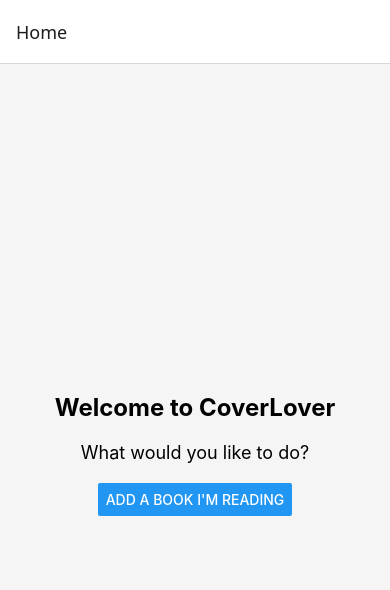
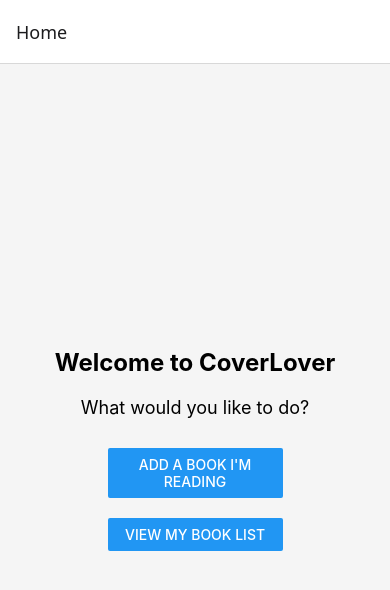
Before and after one commit to TUDublinBlanchBusinessIT/project-nora-klarin, a React Native app: screen /Home in a window 390 px wide. Shown: the top 590 px of the page. Built offline with nearby package versions, Linux system fonts and the light colour scheme.

Commit message:
book list button added

```diff
--- a/App.js
+++ b/App.js
@@ -13,7 +13,7 @@ export default function App(){
     <NavigationContainer>
       <Stack.Navigator>
         <Stack.Screen name="Home" component={HomeScreen} />
-        <Stack.Screen name="AddBookScreen" component={AddBookScreen} />
+        <Stack.Screen name="Add Book" component={AddBookScreen} />
         <Stack.Screen name="Book List" component={BookListScreen} />
       </Stack.Navigator>
     </NavigationContainer>
@@ -23,18 +23,22 @@ export default function App(){
 const styles = StyleSheet.create({
     container: {
       flex: 1,
-    justifyContent: "center",
-    alignItems: "center",
+      alignItems: 'center',
+      justifyContent: 'center',
       padding: 20,
-    backgroundColor: "#f5f5f5",
     },
     title: {
       fontSize: 24,
-    fontWeight: "bold",
+      fontWeight: 'bold',
       marginBottom: 20,
     },
-  subtitle: {
-    fontSize: 18,
-    marginBottom: 20,
+    input: {
+      width: '100%',
+      height: 40,
+      borderColor: 'gray',
+      borderWidth: 1,
+      borderRadius: 5,
+      paddingHorizontal: 10,
+      marginBottom: 10,
     },
 });
--- a/HomeScreen.js
+++ b/HomeScreen.js
@@ -3,19 +3,27 @@ import { View, Text, Button, StyleSheet } from "react-native";
 
 
 export default function HomeScreen({ navigation }) {
+
   const handleAddBook = () => {
-    navigation.navigate("AddBookScreen");
+    navigation.navigate("Add Book");
   };
+  const handleViewList = () => {
+    navigation.navigate("Book List");
+};
 
   return (
     <View style={styles.container}>
       <Text style={styles.title}>Welcome to CoverLover</Text>
       <Text style={styles.subtitle}>What would you like to do?</Text>
-      <Button title="Add a Book I'm Reading" onPress={handleAddBook} />
+      <View style={styles.buttonContainer}>
+        <Button title="Add a Book I'm Reading" onPress={handleAddBook} />
+      </View>
+      <View style={styles.buttonContainer}>
+        <Button title="View my Book List" onPress={handleViewList} />
+      </View>
     </View>
   );
 }
-
 
 const styles = StyleSheet.create({
   container: {
@@ -33,4 +41,9 @@ const styles = StyleSheet.create({
   subtitle: {
     fontSize: 18,
     marginBottom: 20,
-  }})
+  },
+  buttonContainer: {
+    marginVertical: 10,
+    width: "50%",
+  },
+});
```
Lines whose indentation alone changed are shown as unchanged.
